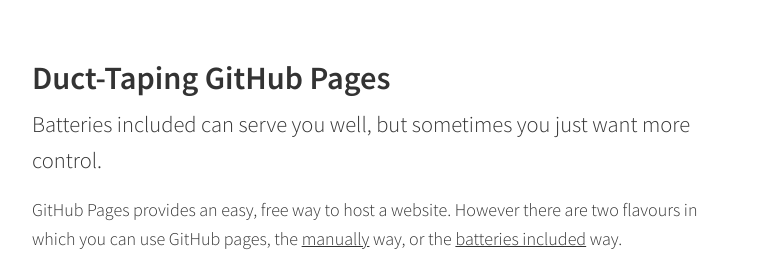
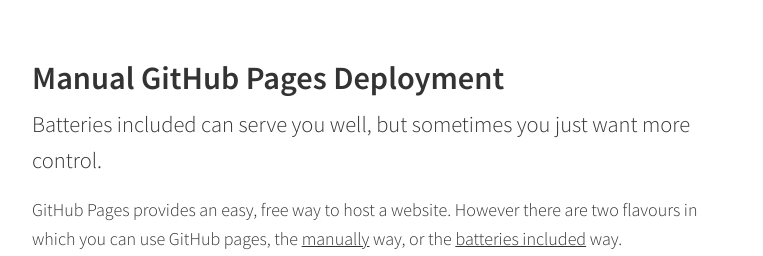
Before and after one commit to thmsmlr/thmsmlr.github.io, a Jekyll site: the page built from _posts/2016-08-14-manual-github-pages-deployment.md, in a window 1280 px wide. Shown: the top 256 px of the page, without its empty margins (258-1021 px from the left). Built offline with Jekyll 4.4.1, drawn with Linux system fonts in a browser that asks for light colours.

Commit message:
Changed blog post title

```diff
--- a/_posts/2016-08-14-duct-taping-github-pages.md
+++ b/_posts/2016-08-14-manual-github-pages-deployment.md
@@ -1,6 +1,6 @@
 ---
 layout: post
-title:  "Duct-Taping GitHub Pages"
+title:  "Manual GitHub Pages Deployment"
 date:   2016-08-14 10:34:03 -0400
 ---
 
```
